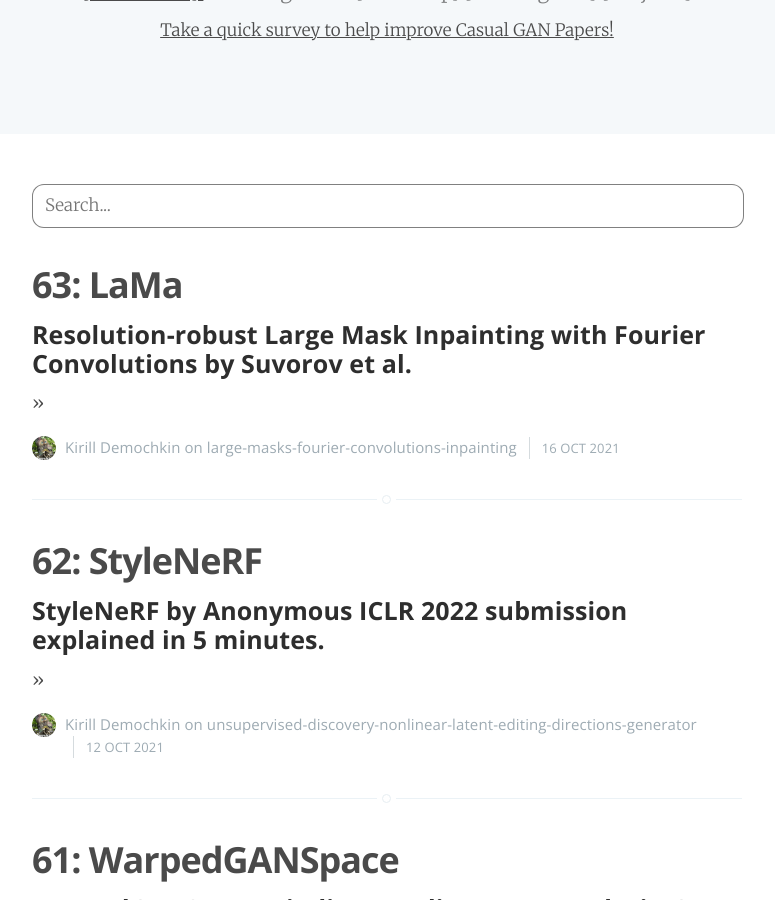
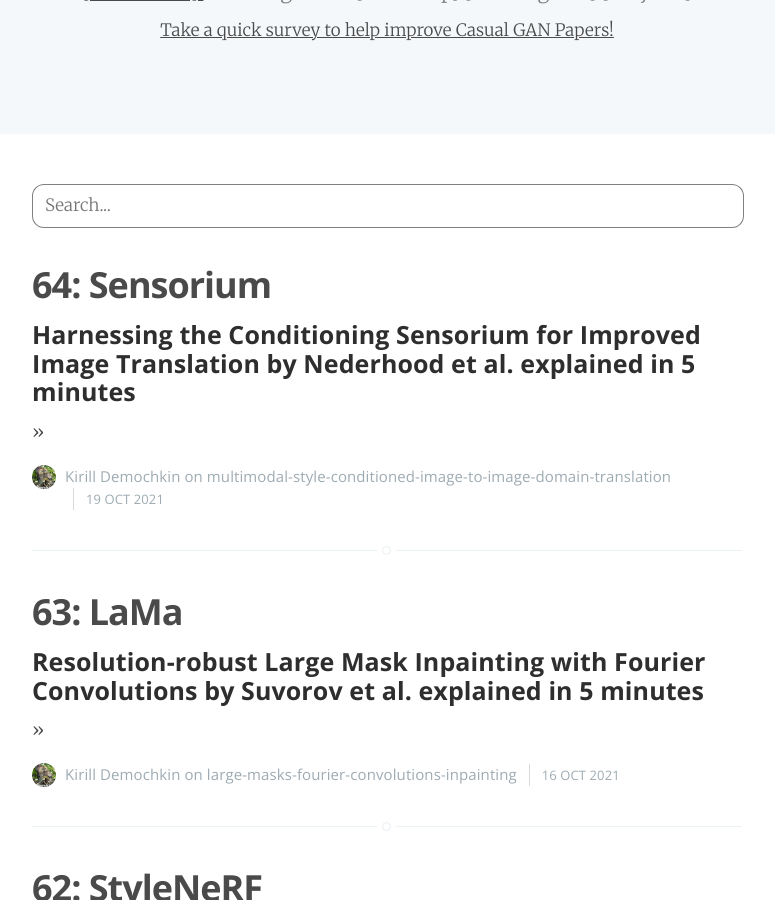
Before and after one commit to KirillDemochkin/kirilldemochkin.github.io, a Jekyll site: the page built from index.html, in a window 1280 px wide and 900 px high, scrolled down 226 px. Shown: the whole window, without its empty margins (253-1028 px from the left). Built offline with Jekyll 4.4.1, drawn with Linux system fonts in a browser that asks for light colours; the list of posts is cut into pages by our own code; comment, search, counter and statistics services are not loaded; some of the changed lines change nothing that is shown; some of the changed text lies outside the part shown.

Commit message:
Sensorium

```diff
--- a/_posts/2021-10-16-LaMa-explained.md
+++ b/_posts/2021-10-16-LaMa-explained.md
@@ -2,12 +2,12 @@
 layout: post
 title: "63: LaMa"
 meta_title: "LaMa"
-description: "Resolution-robust Large Mask Inpainting with Fourier Convolutions by Suvorov et al."
+description: "Resolution-robust Large Mask Inpainting with Fourier Convolutions by Suvorov et al. explained in 5 minutes"
 date: 2021-10-16 19:00:00 -0000
 categories: large-masks-fourier-convolutions-inpainting
 ---
 
-#### Resolution-robust Large Mask Inpainting with Fourier Convolutions by Suvorov et al.
+#### Resolution-robust Large Mask Inpainting with Fourier Convolutions by Suvorov et al. explained in 5 minutes
 
 ##### ⭐️Paper difficulty: 🌕🌕🌕🌕🌑
 
--- /dev/null
+++ b/_posts/2021-10-19-Sensorium-explained.md
@@ -0,0 +1,101 @@
+---
+layout: post
+title: "64: Sensorium"
+meta_title: "Sensorium"
+description: "Harnessing the Conditioning Sensorium for Improved Image Translation by Nederhood et al. explained in 5 minutes"
+date: 2021-10-19 19:00:00 -0000
+categories: multimodal-style-conditioned-image-to-image-domain-translation
+---
+
+#### Harnessing the Conditioning Sensorium for Improved Image Translation by Nederhood et al. explained in 5 minutes
+
+##### ⭐️Paper difficulty: 🌕🌕🌕🌑🌑
+
+***
+
+![Sensorium teaser](/assets/images/sensorium_teaser.png "Sensorium Teaser")
+
+##### 🎯 At a glance:
+
+Image to image translation appears more or less “solved” on the surface, yet there are still several important challenges to overcome. One such challenge is the ambiguity in multi-modal, reference-guided image-to-image domain translation. Believing that the choice of what to preserve as the “content” of the input image, and “style” should be transferred from the target image during domain translation depends heavily on the task at hand, Cooper Nederhood and his colleagues propose Sensorium, a new model that conditions its output on the information from various off-the-shelf pretrained models depending on the task. Sensorium enables higher quality domain translation for more complex scenes.
+
+##### ⌛️ Prerequisites:
+
+**(Highly recommended reading to understand the core contributions of this paper):**
+1) [SPADE](https://github.com/NVlabs/SPADE)
+
+***
+
+##### 🚀 Motivation:
+
+Existing domain transfer approaches excel in simple domains with clear structure (e.g. faces), yet they deteriorate as the domain complexity and the gap between domains grow. This is especially true if a 1-to-1 relationship does not exist for the input and target domains. Rather than doing conditional generation from scratch, the authors pose the task as image reconstruction from conditional information guided by a bottle-necked style representation. This approach implicitly disentangles content from style, one of the subtasks that typically trip up conventional models, which enables explicit control over the “content” of the image and boosts performance on more difficult datasets that require changing the structure of the image along with its texture.
+
+***
+
+##### 🔍 Main Ideas:
+
+**1) Overview:**
+There are three trainable components of the Sensorium model: the domain invariant content network that maps the spatial conditioning features to a shared latent space, the domain-specific style network that learns to map an image to a global style vector used for weight-demodulation conditioning, and a generator network that synthesized the final image based on the two different conditions.
+
+**2) Training Objective:**
+The model is trained with three losses: L1 feature reconstruction loss for VGG19 and Discriminator features and the hinge-GAN adversarial loss.
+
+**3) Architecture:**
+The content encoder is a ResNet-based encoder that outputs feature maps at different scales, forming a U-Net structure with skip-connections to the Generator. The style encoder is also a ResNet-based encoder with a global average pooling layer that outputs a global style vector. The generator is based on SPADE with the added condition of content as well as style. Moreover, a fusion module is introduced that concatenates the spacially-replicated style vector with the highest resolution content feature map from the pyramid and maps it to the SPADE parameters with a small convnet unique for each layer. The multi-resolution patch-based discriminator from SPADE is used.
+
+##### 📈 Experiment insights / Key takeaways:
+
+- Datasets: CelebA-HQ, FFHQ-Wild, ClassicTV, Flickr Seasons, WikiArt Landscapes, auto-generated depth, human pose, segmentations, facial keypoints for all datasets
+- Baselines: DS-Map (Wins on Male to Female task), StarGAN2 (wins on Female to Male task), SPADE, CoCosNet, Sensorium wins on the rest of the tasks in terms of FID for random combinations of style and content.
+
+***
+
+##### 🖼️ Paper Poster:
+
+![Sensorium poster](/assets/images/sensorium.jpg "Sensorium Paper Poster")
+
+***
+
+##### 🛠 Possible Improvements:
+
+- Improve Style Encoder via implicit style disentanglement
+- Apply Sensorium to video translation
+- Deeper exploration of the relationship between conditioning modalities and corresponding ‘null-space’ controlled by style
+- Improve identity preservation
+
+##### ✏️My Notes:
+
+- (4/5) Sensorium sounds very strong, but I can’t really see what it has to do with the model.
+- I was hoping for more interesting modalities such as text (CLIP, anyone?), and video/audio :(
+- Surprisingly, I could not find the code for this paper, if you have seen it, please DM me, and I will add it to this post
+- You could probably incorporate a W+ latent space into the style encoder with offsets akin to e4e
+- In a way, this model can be thought of as the “Pretrained Model Prior” as it does not learn the prior on the target image structure from scratch and lifts it straight from the output extracted by a different pretrained model.
+- I feel that this model shares many ideas with FOMM (which I have been meaning to cover for a while): you got the driving image (content) and the target image that gets warped (style)
+- I feel like this model would benefit from some sort of an implicit NeRF-like (Or FLAME for faces) 3D module since intuitively it tries to produce domain-free spatial geometry and paint it with domain-specific textures
+- Share your thoughts on Sensorium in the comments!
+
+##### 🔗 Links:
+[Sensorium arxiv](https://arxiv.org/abs/2110.06443) / Sensorium github (Could not find the code. Email me if you know where it is)
+
+***
+
+##### 🔥 Check Out These Popular AI Paper Summaries:
+- [SOTA High Resolution Inpainting - LaMa explained]({% post_url 2021-10-16-LaMa-explained %})
+- [WarpedGANSpace - Unsupervised editing directions followup]({% post_url 2021-10-8-WarpedGANSpace-explained %})
+- [StyleGAN + NeRF = StyleNeRF]({% post_url 2021-10-12-StyleNeRF-explained %})
+
+##### 👋 Thanks for reading!
+<a href="https://www.patreon.com/bePatron?u=53448948" data-patreon-widget-type="become-patron-button">Join Patreon for Exclusive Perks!</a><script async src="https://c6.patreon.com/becomePatronButton.bundle.js"></script>
+
+*If you found this paper digest useful, **subscribe** and **share** the post with your friends and colleagues to support Casual GAN Papers!*
+
+*[Join the Casual GAN Papers telegram channel](https://t.me/joinchat/KeutnzlvetRkZGZi) to stay up to date with new AI Papers!*
+
+*[Discuss](https://t.me/casual_gans_chat) the paper*
+
+***
+
+By: [@casual_gan](https://t.me/joinchat/KeutnzlvetRkZGZi)
+
+P.S. Send me paper suggestions for future posts
+[@KirillDemochkin](mailto:kdemochkin@gmail.com)!
```
Also changed, not shown: 2 other files.
